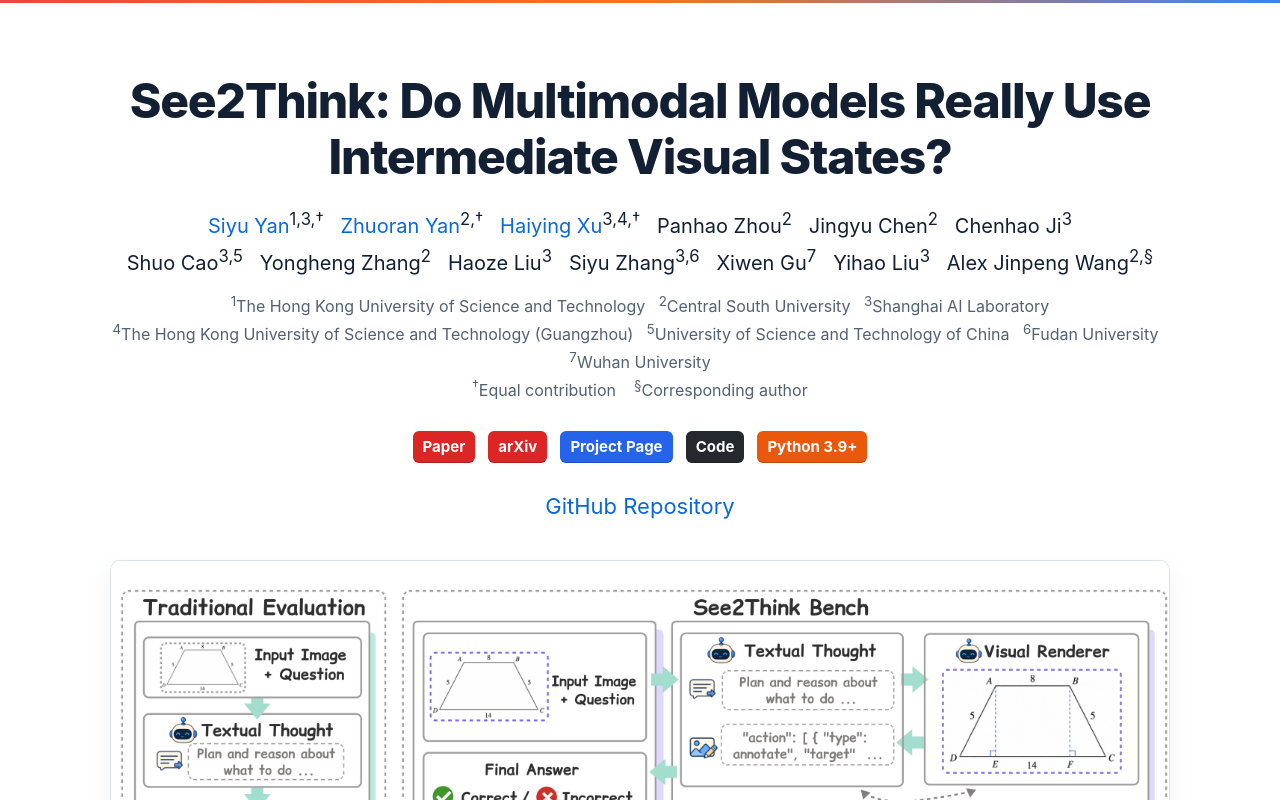
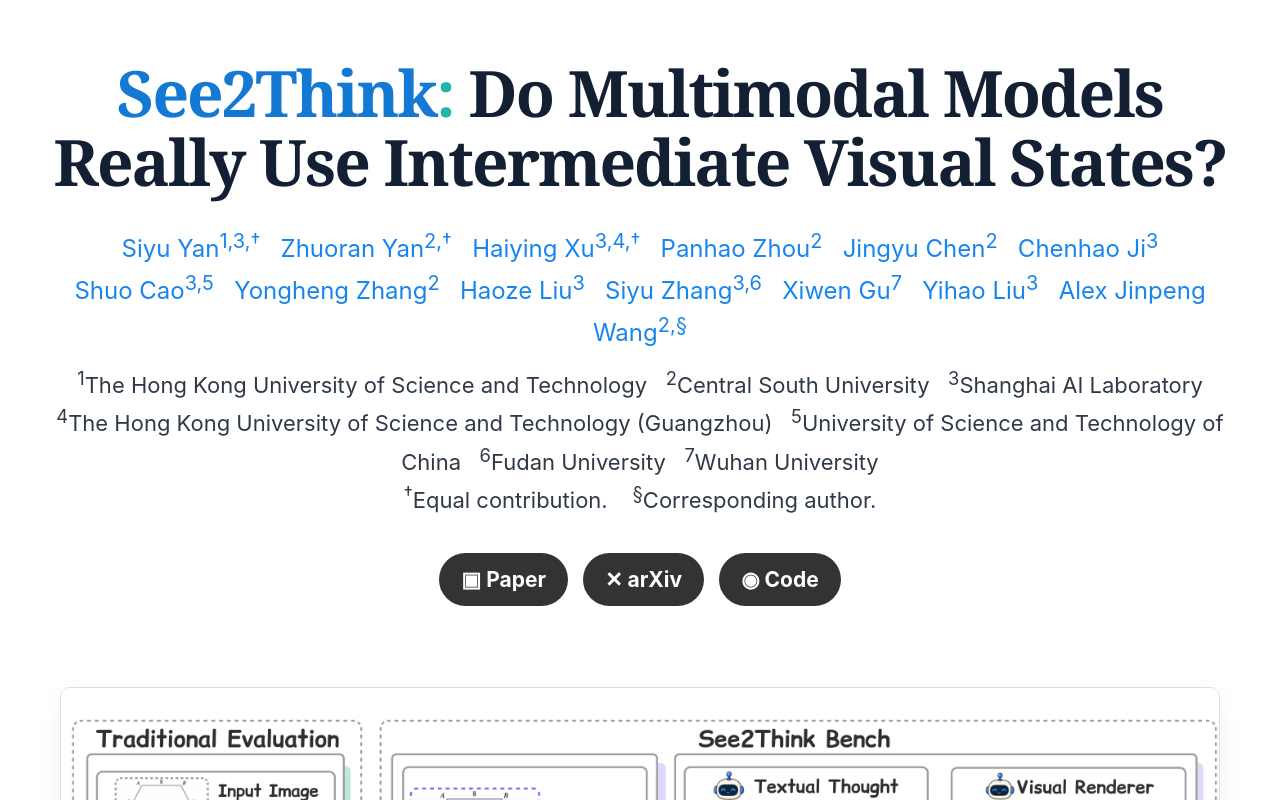
Before and after one commit to CSU-JPG/See2Think, a plain HTML site: page index.html in a window 1280 px wide. Shown: the top 800 px of the page. Drawn offline with Linux system fonts and the light colour scheme.

Commit message:
Refine project page hero

```diff
--- a/index.html
+++ b/index.html
@@ -25,16 +25,20 @@
       font-size: 18px;
       line-height: 1.58;
     }
-    .wrap { max-width: 1160px; margin: 0 auto; padding: 28px 28px 70px; }
-    .topline { height: 3px; background: linear-gradient(90deg, #ef4444, #f97316, #3b82f6); margin-bottom: 42px; }
+    .wrap { max-width: 1280px; margin: 0 auto; padding: 58px 32px 80px; }
+    .topline { display: none; }
     h1 {
-      font-size: 48px;
-      line-height: 1.16;
+      font-family: Georgia, "Times New Roman", Times, serif;
+      font-size: 64px;
+      line-height: 1.08;
       text-align: center;
-      margin: 0 0 22px;
-      font-weight: 780;
-      letter-spacing: -0.025em;
+      margin: 0 auto 30px;
+      font-weight: 760;
+      letter-spacing: -0.03em;
+      max-width: 1180px;
     }
+    .brand { color: #1479d3; }
+    .brand .accent { color: #20b7aa; }
     h2 {
       font-size: 34px;
       margin: 54px 0 20px;
@@ -49,24 +53,24 @@
     .authors, .affiliations, .buttons, .project-link {
       text-align: center;
     }
-    .authors { font-size: 20px; margin: 6px 0 12px; }
-    .affiliations { color: var(--muted); font-size: 16px; line-height: 1.55; }
-    .buttons { margin: 24px 0 8px; }
+    .authors { font-size: 24px; margin: 6px 0 12px; color: #1885ee; }
+    .authors a { color: #1885ee; }
+    .affiliations { color: #2f3a46; font-size: 22px; line-height: 1.55; }
+    .buttons { margin: 30px 0 76px; }
     .badge {
       display: inline-block;
-      margin: 4px;
-      padding: 4px 10px;
-      border-radius: 6px;
+      margin: 5px;
+      padding: 10px 22px;
+      border-radius: 999px;
       color: #fff;
-      font-size: 15px;
+      background: #333;
+      font-size: 21px;
       font-weight: 700;
-      box-shadow: inset 0 -1px 0 rgba(0,0,0,.18);
+      box-shadow: none;
     }
-    .badge.paper { background: var(--red); }
-    .badge.page { background: var(--blue); }
-    .badge.code { background: #24292f; }
-    .badge.python { background: var(--orange); }
-    .project-link { font-size: 22px; margin: 22px 0 36px; }
+    .badge.paper, .badge.page, .badge.code, .badge.python { background: #333; }
+    .badge:hover { background: #111; text-decoration: none; }
+    .project-link { display: none; }
     .hero, .figure {
       display: block;
       width: 100%;
@@ -76,7 +80,7 @@
       background: #fff;
       box-shadow: 0 8px 24px rgba(15, 23, 42, .05);
     }
-    .hero { max-width: 1060px; }
+    .hero { max-width: 1160px; margin-top: 0; }
     .figure { max-width: 980px; }
     .grid {
       display: grid;
@@ -134,9 +138,13 @@
     }
     @media (max-width: 760px) {
       body { font-size: 16px; }
-      .wrap { padding: 18px 16px 48px; }
-      h1 { font-size: 34px; }
+      .wrap { padding: 28px 16px 48px; }
+      h1 { font-size: 38px; }
       h2 { font-size: 27px; }
+      .authors { font-size: 18px; }
+      .affiliations { font-size: 16px; }
+      .buttons { margin-bottom: 36px; }
+      .badge { font-size: 16px; padding: 8px 14px; }
       .grid { grid-template-columns: 1fr; }
     }
   </style>
@@ -144,12 +152,12 @@
 <body>
   <div class="topline"></div>
   <main class="wrap">
-    <h1>See2Think: Do Multimodal Models Really Use Intermediate Visual States?</h1>
+    <h1><span class="brand">See2Think<span class="accent">:</span></span> Do Multimodal Models Really Use Intermediate Visual States?</h1>
 
     <div class="authors">
-      <a href="#">Siyu Yan</a><sup>1,3,†</sup>&nbsp;&nbsp;
-      <a href="#">Zhuoran Yan</a><sup>2,†</sup>&nbsp;&nbsp;
-      <a href="#">Haiying Xu</a><sup>3,4,†</sup>&nbsp;&nbsp;
+      <a href="#">Siyu Yan</a><sup>1,3,&dagger;</sup>&nbsp;&nbsp;
+      <a href="#">Zhuoran Yan</a><sup>2,&dagger;</sup>&nbsp;&nbsp;
+      <a href="#">Haiying Xu</a><sup>3,4,&dagger;</sup>&nbsp;&nbsp;
       Panhao Zhou<sup>2</sup>&nbsp;&nbsp;
       Jingyu Chen<sup>2</sup>&nbsp;&nbsp;
       Chenhao Ji<sup>3</sup><br>
@@ -159,7 +167,7 @@
       Siyu Zhang<sup>3,6</sup>&nbsp;&nbsp;
       Xiwen Gu<sup>7</sup>&nbsp;&nbsp;
       Yihao Liu<sup>3</sup>&nbsp;&nbsp;
-      Alex Jinpeng Wang<sup>2,§</sup>
+      Alex Jinpeng Wang<sup>2,&sect;</sup>
     </div>
 
     <div class="affiliations">
@@ -170,16 +178,14 @@
       <sup>5</sup>University of Science and Technology of China&nbsp;&nbsp;
       <sup>6</sup>Fudan University&nbsp;&nbsp;
       <sup>7</sup>Wuhan University<br>
-      <sup>†</sup>Equal contribution&nbsp;&nbsp;&nbsp;
-      <sup>§</sup>Corresponding author
+      <sup>&dagger;</sup>Equal contribution.&nbsp;&nbsp;&nbsp;
+      <sup>&sect;</sup>Corresponding author.
     </div>
 
     <div class="buttons">
-      <a class="badge paper" href="#">Paper</a>
-      <a class="badge paper" href="#">arXiv</a>
-      <a class="badge page" href="https://csu-jpg.github.io/See2Think/">Project Page</a>
-      <a class="badge code" href="https://github.com/CSU-JPG/See2Think">Code</a>
-      <span class="badge python">Python 3.9+</span>
+      <a class="badge paper" href="#">▣ Paper</a>
+      <a class="badge paper" href="#">✕ arXiv</a>
+      <a class="badge code" href="https://github.com/CSU-JPG/See2Think">◉ Code</a>
     </div>
 
     <div class="project-link">
```
